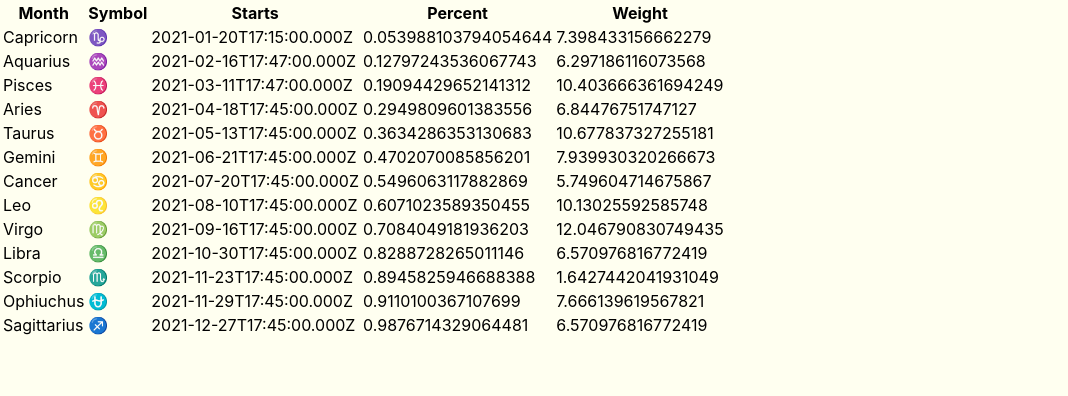
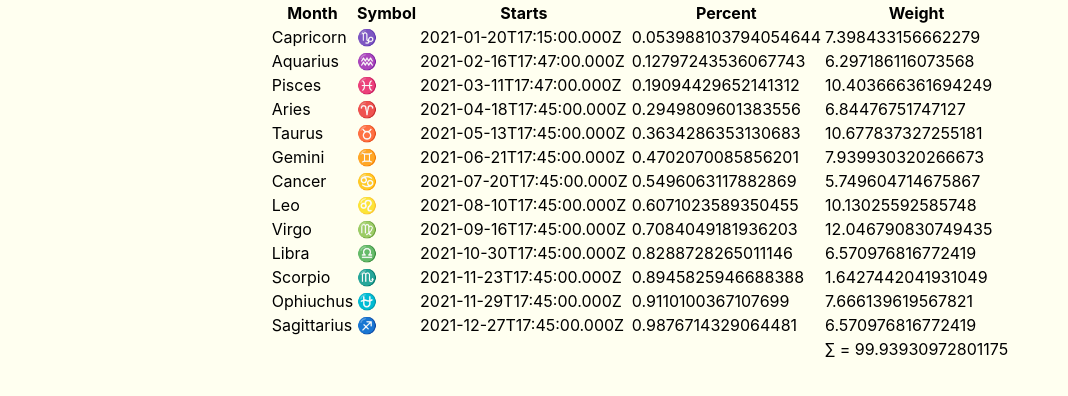
Before and after one commit to dhappy/clock, a React (Create React App) app: page /cal in a window 1280 px wide. Shown: the top 396 px of the page, without its empty margins (0-1068 px from the left). Built offline with nearby package versions, Linux system fonts and the light colour scheme.

Commit message:
copied animation code from net

```diff
--- a/src/App.js
+++ b/src/App.js
@@ -1,4 +1,4 @@
-import React, { useState } from 'react'
+import React, { useState, useEffect } from 'react'
 import './App.scss'
 import DateTime from './DateTime'
 import { LunarYear } from './LunarYear'
@@ -7,10 +7,32 @@ import { Building } from './Building'
 import { BrowserRouter as Router, Route } from 'react-router-dom'
 import { DateTable } from './DateTable'
 
+// https://css-tricks.com/using-requestanimationframe-with-react-hooks/#article-header-id-4
+const useAnimationFrame = callback => {
+  // Use useRef for mutable variables that we want to persist
+  // without triggering a re-render on their change
+  const requestRef = React.useRef()
+  const previousTimeRef = React.useRef()
+
+  const animate = time => {
+    if(previousTimeRef.current != undefined) {
+      const deltaTime = time - previousTimeRef.current
+      callback(deltaTime)
+    }
+    previousTimeRef.current = time
+    requestRef.current = requestAnimationFrame(animate)
+  }
+
+  React.useEffect(() => {
+    requestRef.current = requestAnimationFrame(animate)
+    return () => cancelAnimationFrame(requestRef.current)
+  }, []) // Make sure the effect runs only once
+}
+
 function App() {
   const [time, setTime] = useState(new Date())
 
-  React.useEffect(function setupListener() {
+  useEffect(function setupListener() {
     let listener = evt => {
       let code = evt.keyCode
       if(code < 37 || code > 40) {
@@ -29,6 +51,10 @@ function App() {
     return () => {
       document.removeEventListener('keydown', listener)
     }
+  })
+
+  useAnimationFrame(deltaTime => {
+    setTime(oldTime => new Date(oldTime.getTime() + deltaTime))
   })
 
   return (
--- a/src/DateTable.jsx
+++ /dev/null
@@ -1,39 +0,0 @@
-import React from 'react'
-import months from './zodiac'
-
-let year = 365.2425 * 24 * 60 * 60
-
-function percentThroughYear(time) {
-  let start = new Date(`1/1/${time.getFullYear()}`)
-  let delta = (time.getTime() - start.getTime()) / 1000
-  return delta / year
-}
-
-function weight(month) {
-  let delta = (month.end.getTime() - month.start.getTime()) / 1000
-  console.log('w', delta, year)
-  return (delta / year) * 100
-}
-
-export const DateTable = (props) => (
-  <table>
-    <thead><tr>
-      <th>Month</th>
-      <th>Symbol</th>
-      <th>Starts</th>
-      <th>Percent</th>
-      <th>Weight</th>
-    </tr></thead>
-    <tbody>
-      {months.map(month => (
-        <tr>
-          <td>{month.name}</td>
-          <td>{month.symbol}</td>
-          <td>{month.start.toISOString()}</td>
-          <td>{percentThroughYear(month.start)}</td>
-          <td>{weight(month)}</td>
-        </tr>
-      ))}
-    </tbody>
-  </table>
-)
--- /dev/null
+++ b/src/DateTable/index.jsx
@@ -0,0 +1,51 @@
+import React from 'react'
+import months from '../zodiac'
+import './style.scss'
+
+let year = 365.2425 * 24 * 60 * 60
+
+function percentThroughYear(time) {
+  let start = new Date(`1/1/${time.getFullYear()}`)
+  let delta = (time.getTime() - start.getTime()) / 1000
+  return delta / year
+}
+
+function weight(month) {
+  let delta = (month.end.getTime() - month.start.getTime()) / 1000
+  return (delta / year) * 100
+}
+
+export const DateTable = (props) => (
+  <React.Fragment>
+    <table>
+      <thead><tr>
+        <th>Month</th>
+        <th>Symbol</th>
+        <th>Starts</th>
+        <th>Percent</th>
+        <th>Weight</th>
+      </tr></thead>
+      <tbody>
+        {months.map(month => (
+          <tr>
+            <td>{month.name}</td>
+            <td>{month.symbol}</td>
+            <td>{month.start.toISOString()}</td>
+            <td>{percentThroughYear(month.start)}</td>
+            <td>{weight(month)}</td>
+          </tr>
+        ))}
+        <tr>
+          <td colspan='4'></td>
+          <td>∑ = {
+            months.reduce(
+              (acc, m) => acc + weight(m),
+              0
+            )
+          }</td>
+        </tr>
+      </tbody>
+    </table>
+    <div></div>
+  </React.Fragment>
+)
--- /dev/null
+++ b/src/DateTable/style.scss
@@ -0,0 +1,3 @@
+table {
+  margin: auto;
+}
--- a/src/DateTime/index.jsx
+++ b/src/DateTime/index.jsx
@@ -7,8 +7,8 @@ export default (props) => {
 
 	// https://stackoverflow.com/questions/6220693/string-format-in-javascript
 	let zeroPad = (nr, base = 10) => {
-		var len = (String(base).length - String(nr).length) + 1;
-		return len > 0 ? new Array(len).join('0') + nr : nr;
+		var len = (String(base).length - String(nr).length) + 1
+		return len > 0 ? new Array(len).join('0') + nr : nr
 	}
 
 	const now = props.time
@@ -25,21 +25,21 @@ export default (props) => {
 	) {
 		idx++
 	}
-	var currentSign = months[idx];
+	var currentSign = months[idx]
 
 	let msecs = now.getTime() - epoch.getTime()
 
 	// ToDo: Hours begin counting from sunrise. For simplcity's sake, everything is from sunrise at the American Meridian in Washington, DC January 20, 2021: 6:18ᴀᴍ.
 
-	let percentDay = now.getHours() / 24;
-	percentDay += now.getMinutes() / (24 * 60);
-	percentDay += now.getSeconds() / (24 * 60 * 60);
+	let percentDay = now.getHours() / 24
+	percentDay += now.getMinutes() / (24 * 60)
+	percentDay += now.getSeconds() / (24 * 60 * 60)
 
-	let altSeconds = (10 * 100 * 100) * (1 - percentDay);
-	let altHours = Math.floor(altSeconds / (100 * 100));
-	altSeconds -= altHours * 100 * 100;
-	let altMinutes = Math.floor(altSeconds / 100);
-	altSeconds -= altMinutes * 100;
+	let altSeconds = (10 * 100 * 100) * (1 - percentDay)
+	let altHours = Math.floor(altSeconds / (100 * 100))
+	altSeconds -= altHours * 100 * 100
+	let altMinutes = Math.floor(altSeconds / 100)
+	altSeconds -= altMinutes * 100
 
 	let year = Math.ceil(
 		msecs / 1000 / 60 / 60 / 24 / 365.2425
@@ -64,8 +64,9 @@ export default (props) => {
 				<span id='day'>{day}</span>
   	  </div>
   		<div id='time'>
+				<span id='day'>{day}</span>
+				:
 				<span id='hour'>{hour}</span>
-				:
 				<span id='minute'>{minute}</span>
 				.
 				<span id='second'>{second}</span>
```
